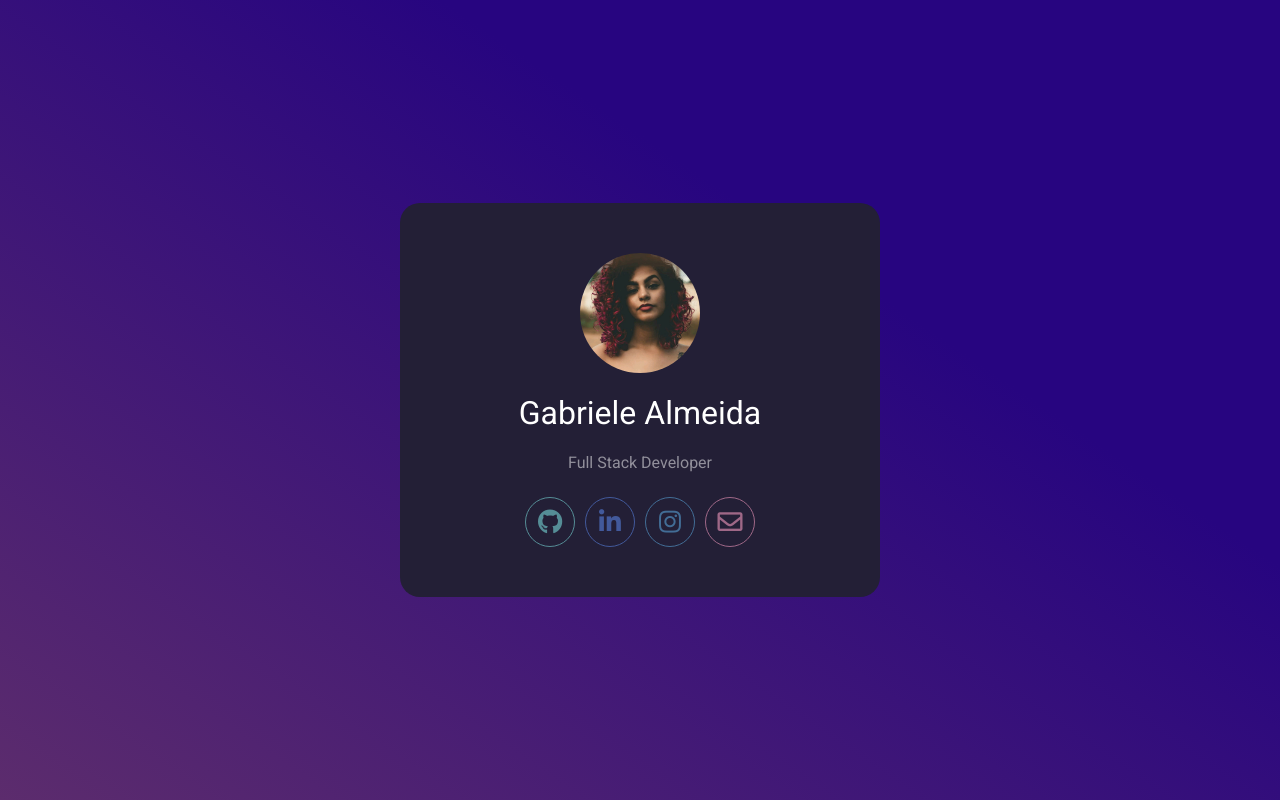
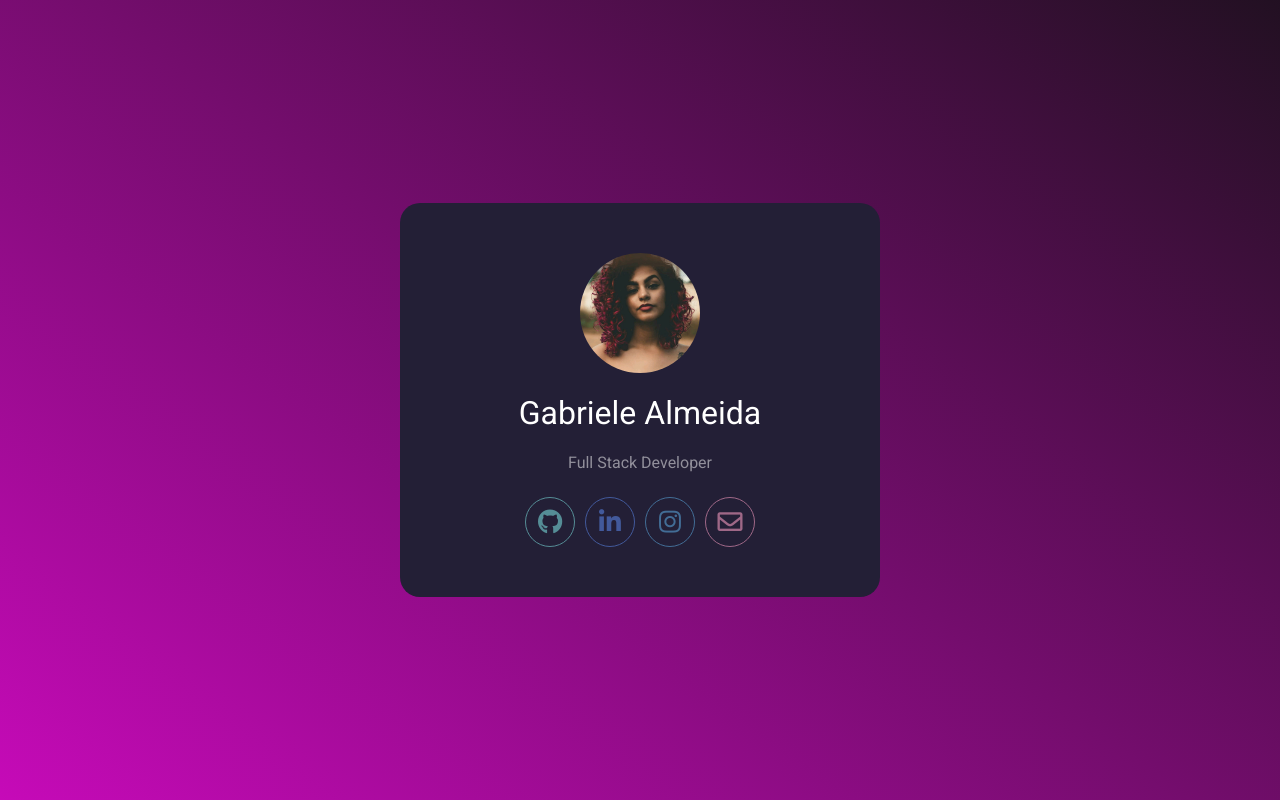
Before and after one commit to noogabe/noogabe.github.io, a PHP site: page / in a window 1280 px wide. Run offline with PHP 8.4, Linux system fonts and the light colour scheme; some libraries are stand-ins or nearby versions.

Commit message:
Update style.css

```diff
--- a/style.css
+++ b/style.css
@@ -35,7 +35,7 @@ a{
     justify-content: center;
     align-items: center;
     background-color: #AFB6C9;
-    background-image: linear-gradient(34deg, #5C2C6D 0%, #270580 66%);
+    background-image: linear-gradient(36deg, rgba(198,10,184,1) 0%, rgba(34,16,34,1) 100%)
 }
 
 
```
